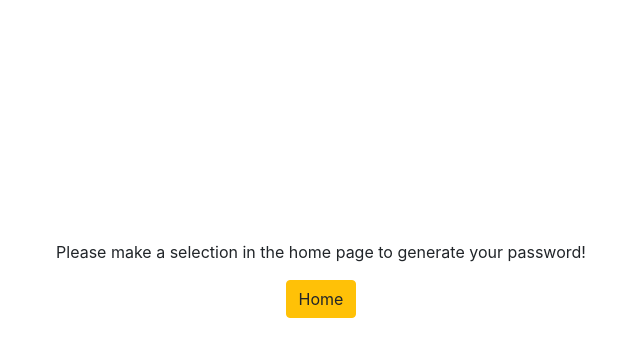
After one commit to bossboakye/Password.Generator, a Django app: template password_generator/generator/templates/generator/error.html in a window 1280 px wide. The commit adds this page. Shown: the top 357 px of the page, without its empty margins (319-959 px from the left). Run offline with Django 3.2, Linux system fonts and the light colour scheme; the template is opened without the code that fills it, so the values that code supplies are empty; some libraries are stand-ins or nearby versions.

Commit message:
added an error page for when no selections are made

```diff
--- /dev/null
+++ b/password_generator/generator/templates/generator/error.html
@@ -0,0 +1,17 @@
+<link rel="stylesheet" href="https://stackpath.bootstrapcdn.com/bootstrap/4.5.0/css/bootstrap.min.css" integrity="sha384-9aIt2nRpC12Uk9gS9baDl411NQApFmC26EwAOH8WgZl5MYYxFfc+NcPb1dKGj7Sk" crossorigin="anonymous">
+<div class="container text-center">
+ <br>
+ <br>
+ <br>
+ <br>
+ <br>
+ <br>
+ <br>
+ <br>
+ <br>
+ <br>
+<p>Please make a selection in the home page to generate your password!</p>
+
+<a href="{% url 'home' %}" class="btn btn-warning">Home</a>
+
+</div>
--- a/password_generator/generator/templates/generator/index.html
+++ b/password_generator/generator/templates/generator/index.html
@@ -18,6 +18,8 @@
         <option value="16">16</option>
     </select> Length
     <br>
+    <input type="checkbox" name="lower">Lower
+    <br>
     <input type="checkbox" name="uppercase">Uppercase
     <br>
     <input type="checkbox" name="special">Special
```
Also changed, not shown: password_generator/generator/views.py (+13 -5 lines).
